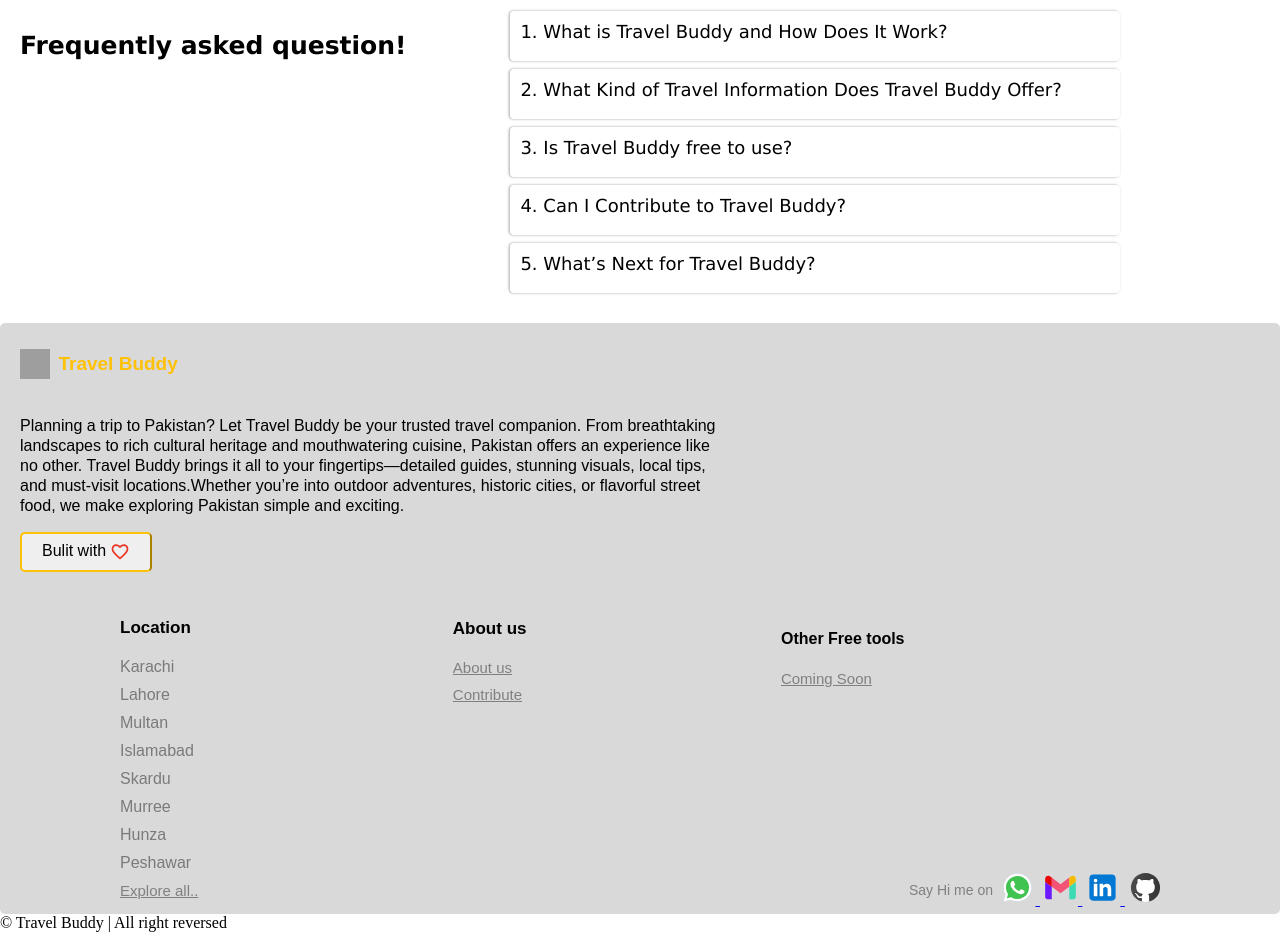
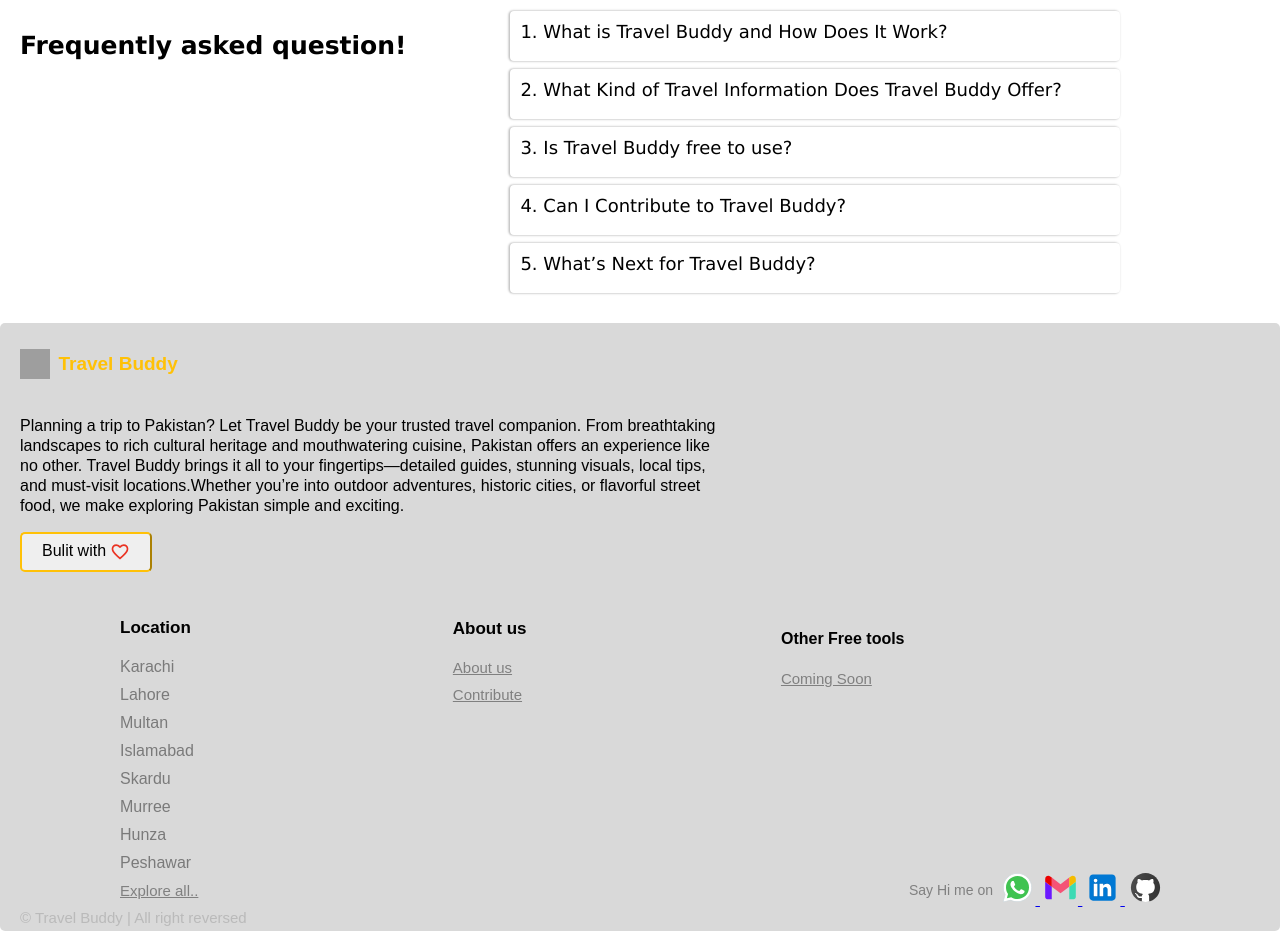
Before and after one commit to AlgoNest/Travel-buddy, a plain HTML site: page index.html in a window 1280 px wide. Shown: the part 1447-2387 px from the top of the page. Drawn offline with Linux system fonts and the light colour scheme; grey boxes are pictures that could not be loaded.

Commit message:
Update index.html

```diff
--- a/index.html
+++ b/index.html
@@ -176,12 +176,14 @@
                     </svg>
                 </a>
             </div>
+            <footer style='font-size: 15px; color: rgb(96 96 96 / 25%); font-famliy: Verdana;'>
+                &copy Travel Buddy | All right reversed
+            </footer>
         </div>
     <!-- grey block end -->
     </div>
-    <footer>
-        &copy Travel Buddy | All right reversed
-    </footer>
+
+
 
     </body>
 </html>
```
